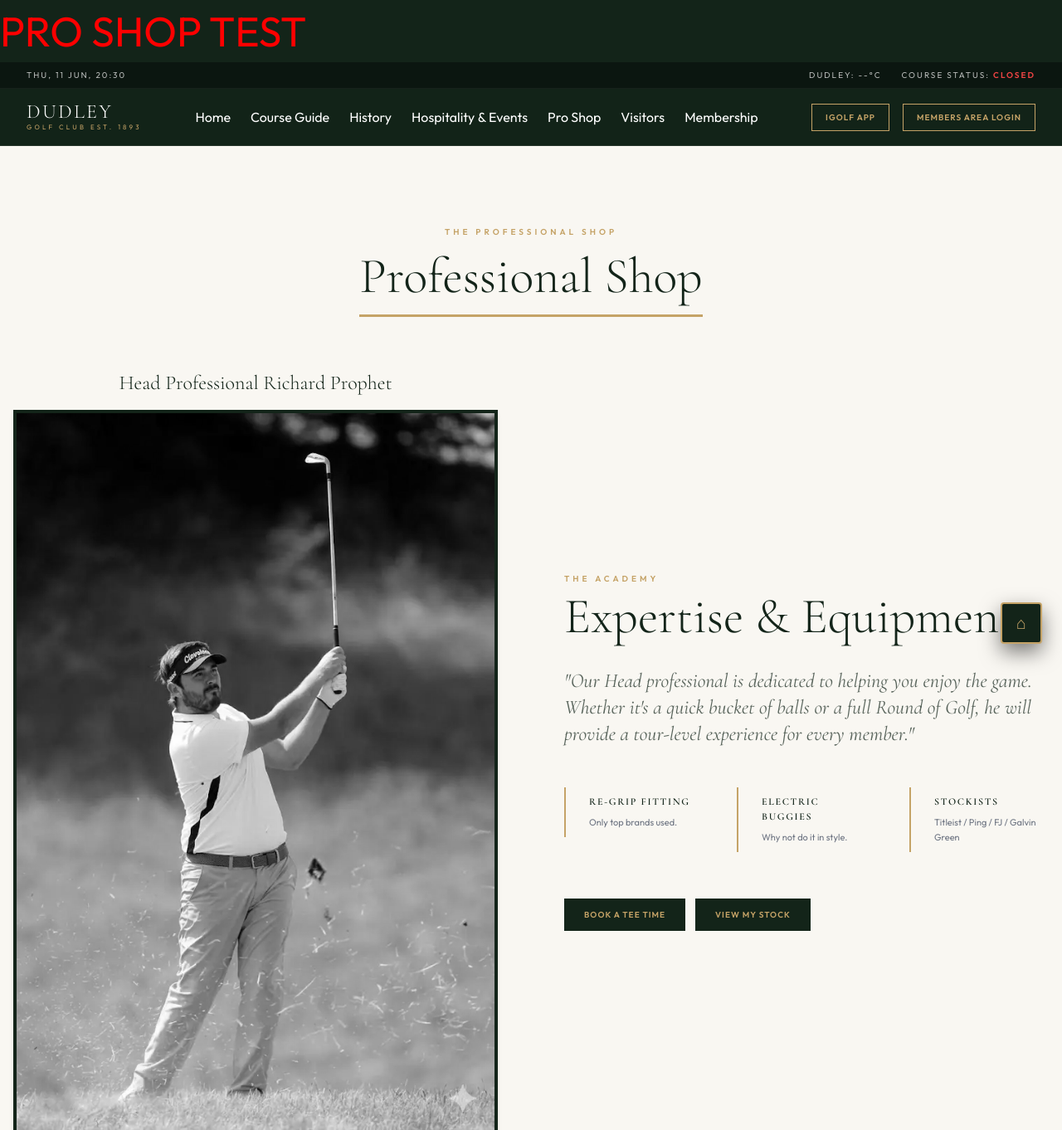
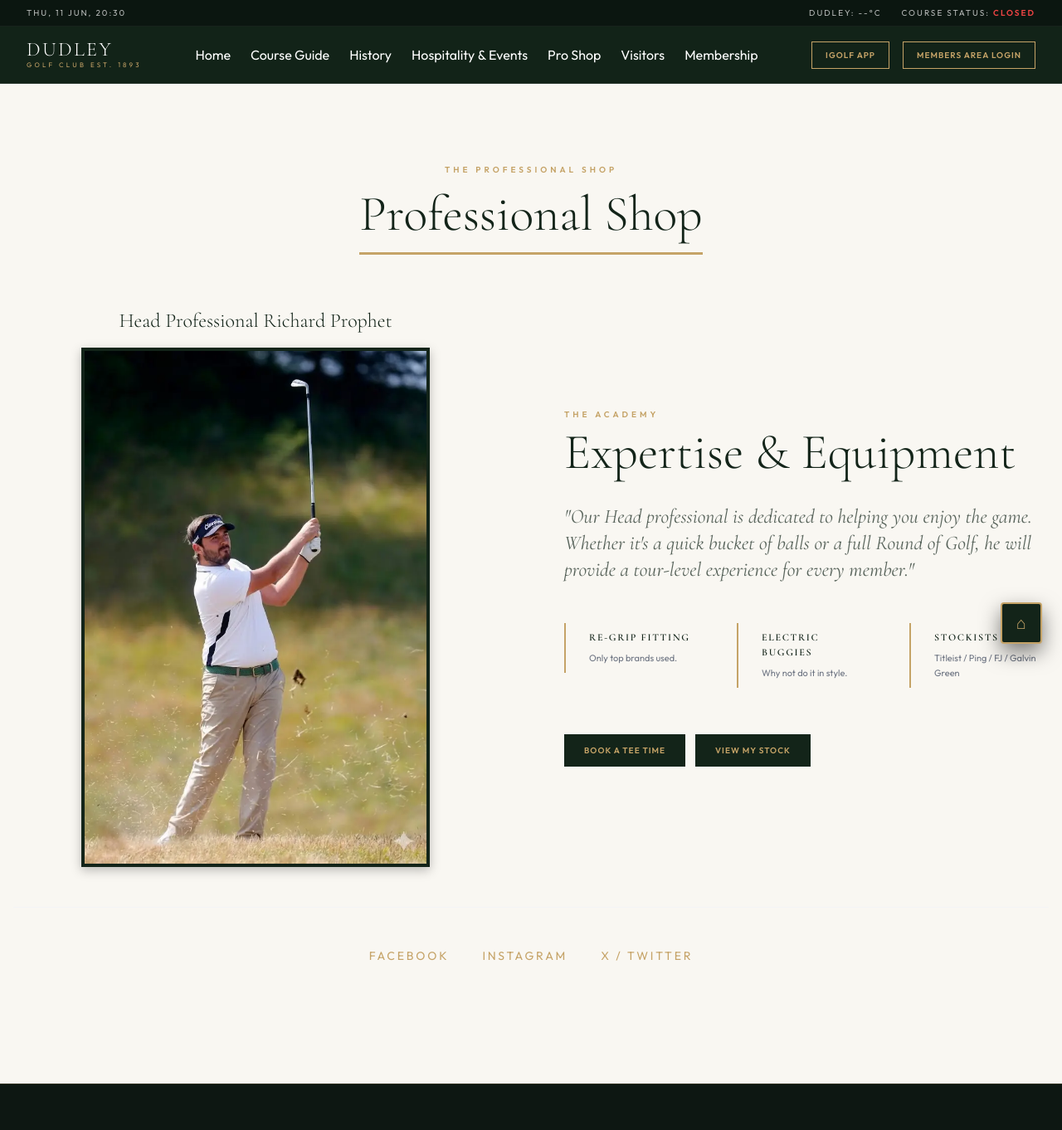
Before and after one commit to markwill245/DGC-REBUILD, a website: page pro-shop.html in a window 1280 px wide. Shown: the top 1362 px of the page at 83% size. Drawn offline with nearby package versions, Linux system fonts and the light colour scheme; no server answers.

Commit message:
update image

```diff
--- a/pro-shop.html
+++ b/pro-shop.html
@@ -85,9 +85,7 @@
 </head>
 
 <body class="bg-[#132419] text-white antialiased">
-    <h1 style="color:red;font-size:50px;z-index:999999;position:relative;">
-        PRO SHOP TEST
-    </h1>
+
 
     <!-- TOP BAR -->
     <div
@@ -157,10 +155,10 @@
                         Head Professional Richard Prophet
                     </h2>
 
-                    <div class="bg-forest p-1 shadow-md max-w-[420px] w-full">
-                        <img src="images/pro.webp" alt="Head Professional Richard Prophet"
-                            class="w-full h-auto object-cover grayscale hover:grayscale-0 transition duration-700"
-                            width="800" height="1000" loading="lazy">
+                    <div
+                        style="background:#132419; padding:4px; box-shadow:0 4px 12px rgba(0,0,0,.25); width:420px; max-width:100%;">
+                        <img src="/DGC-REBUILD/images/pro.webp" alt="Head Professional Richard Prophet"
+                            style="display:block; width:100%; height:auto;">
                     </div>
                 </div>
 
```
